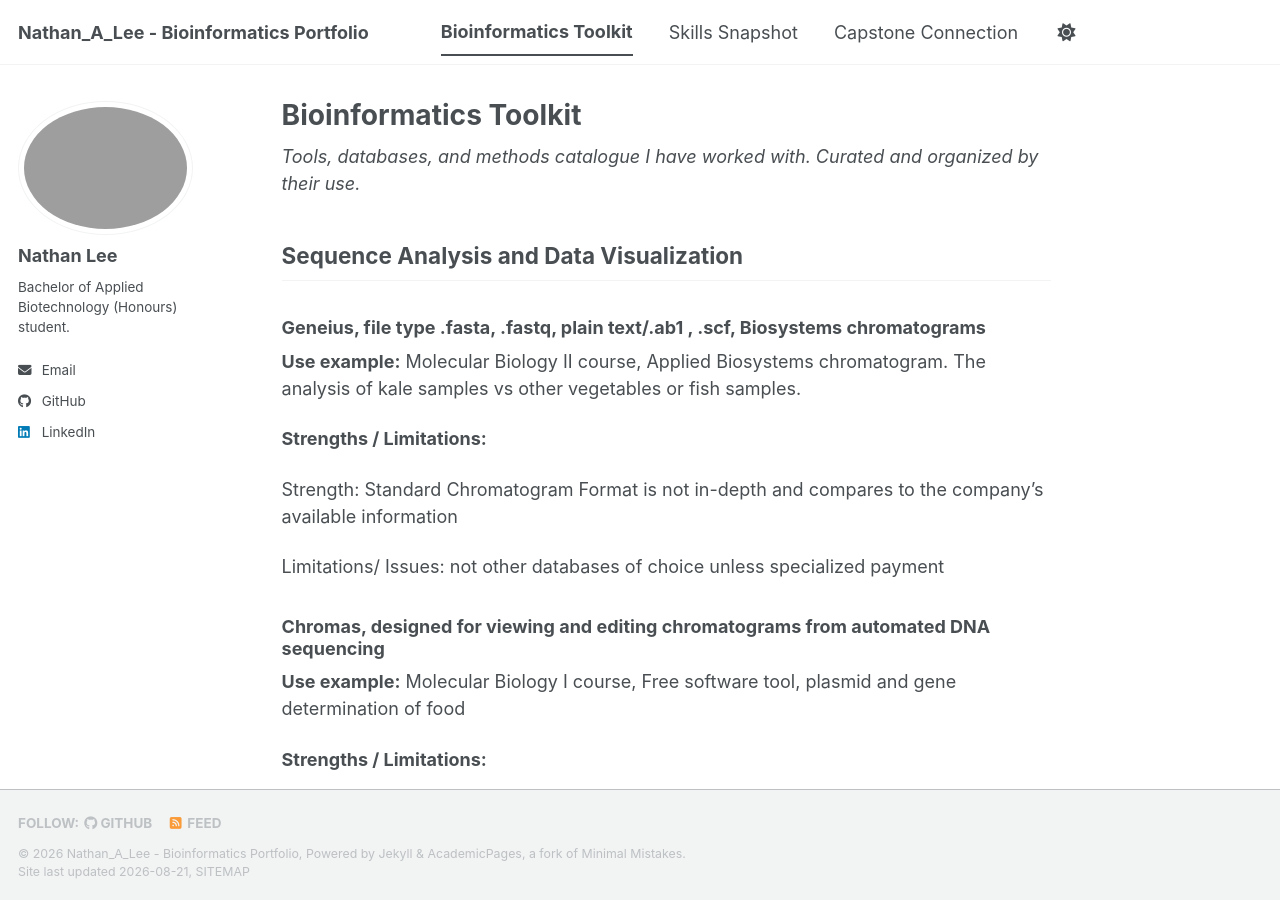
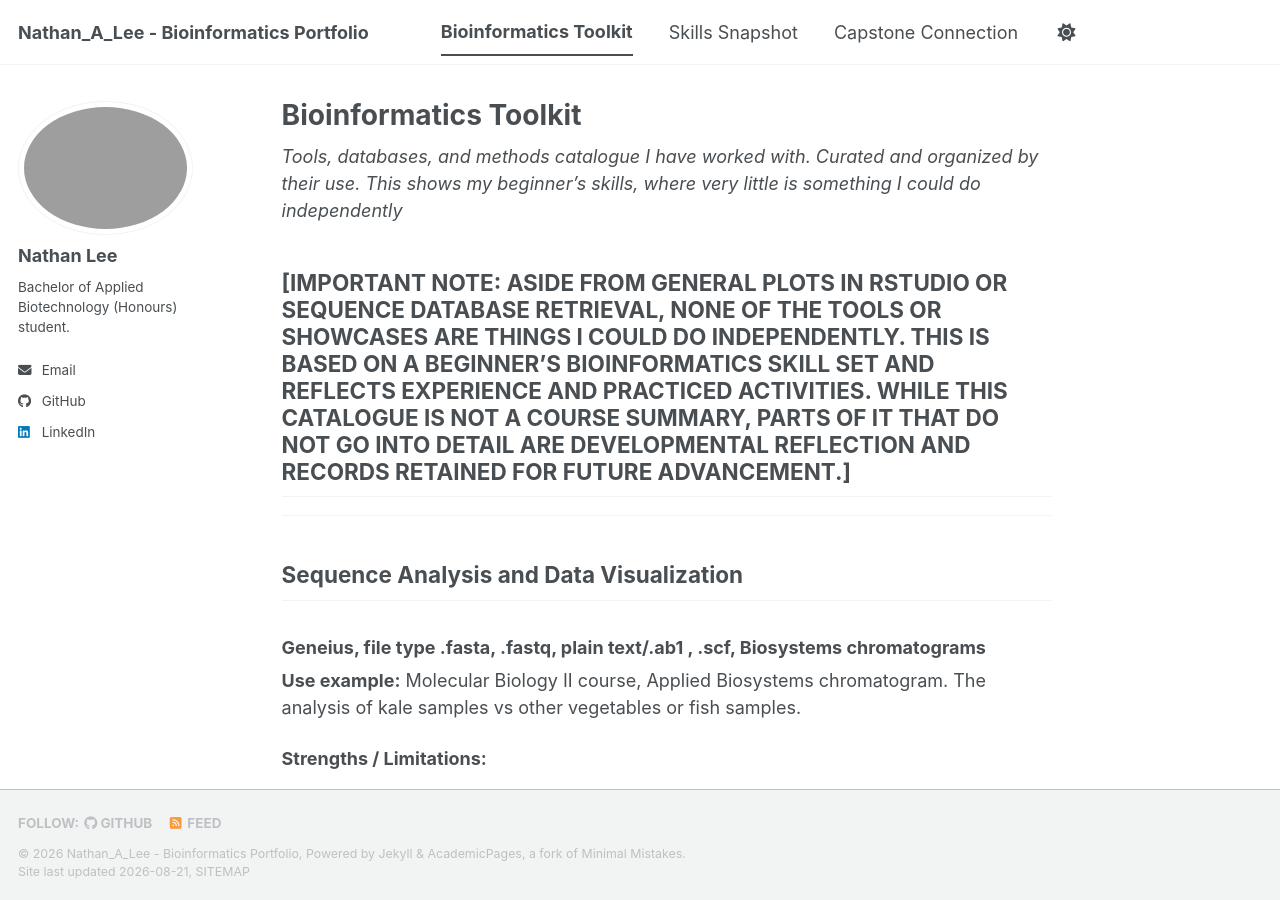
Before and after one commit to Nlee4788/biot74000-portfolio, a Jekyll site: the page built from _pages/toolkit.md, in a window 1280 px wide and 900 px high. Built offline with Jekyll 4.4.1, drawn with Linux system fonts in a browser that asks for light colours; a script bundle is joined from its source files by our own code; library files that are not in the unit come from our copies; some of the changed text lies outside the part shown.

Commit message:
Revise toolkit description and add important note
Updated the toolkit description to clarify beginner's skills and added an important note regarding the limitations of the showcased tools.

```diff
--- a/_pages/toolkit.md
+++ b/_pages/toolkit.md
@@ -2,10 +2,14 @@
 permalink: /toolkit/
 title: "Bioinformatics Toolkit"
 author_profile: true
+
 ---
 
-_Tools, databases, and methods catalogue I have worked with. Curated and organized by their use._
+_Tools, databases, and methods catalogue I have worked with. Curated and organized by their use. This shows my beginner's skills, where very little is something I could do independently_
 
+## [IMPORTANT NOTE: ASIDE FROM GENERAL PLOTS IN RSTUDIO OR SEQUENCE DATABASE RETRIEVAL, NONE OF THE TOOLS OR SHOWCASES ARE THINGS I COULD DO INDEPENDENTLY. THIS IS BASED ON A BEGINNER'S BIOINFORMATICS SKILL SET AND REFLECTS EXPERIENCE AND PRACTICED ACTIVITIES. WHILE THIS CATALOGUE IS NOT A COURSE SUMMARY, PARTS OF IT THAT DO NOT GO INTO DETAIL ARE DEVELOPMENTAL REFLECTION AND RECORDS RETAINED FOR FUTURE ADVANCEMENT.]
+
+---
 
 ## Sequence Analysis and Data Visualization
 
@@ -375,3 +379,5 @@ END
 Bottom
 
 title: "Bioinformatics Toolkit"
+
+title: "Bioinformatics Toolkit"
```
